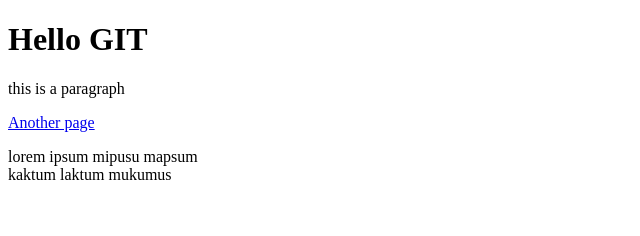
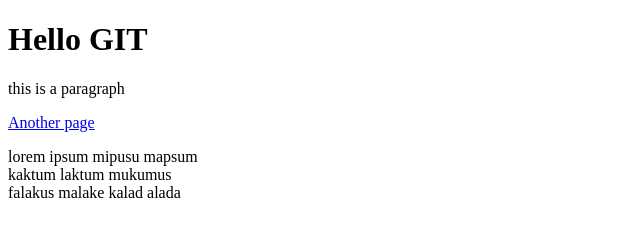
Before and after one commit to fotirebi/javamonday, a plain HTML site: page index.html in a window 1280 px wide. Shown: the whole page, without its empty margins (0-640 px from the left). Drawn offline with Linux system fonts and the light colour scheme.

Commit message:
Update index.html

```diff
--- a/index.html
+++ b/index.html
@@ -20,7 +20,7 @@
 <a href="second.html>Another page</a>
 </p>
 <p>
-lorem ipsum mipusu mapsum <br> kaktum laktum mukumus
+lorem ipsum mipusu mapsum <br> kaktum laktum mukumus <br> falakus malake kalad alada
 </p>
 </body>
 
```
